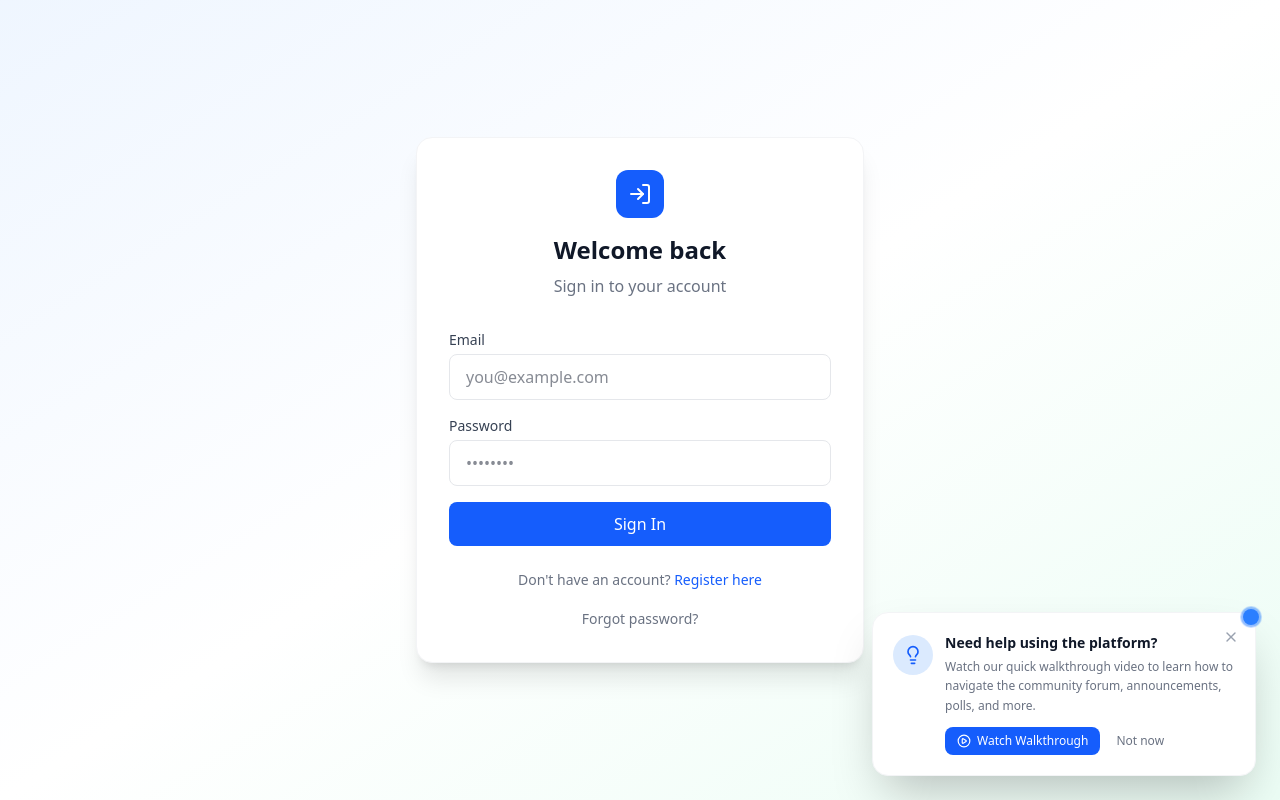
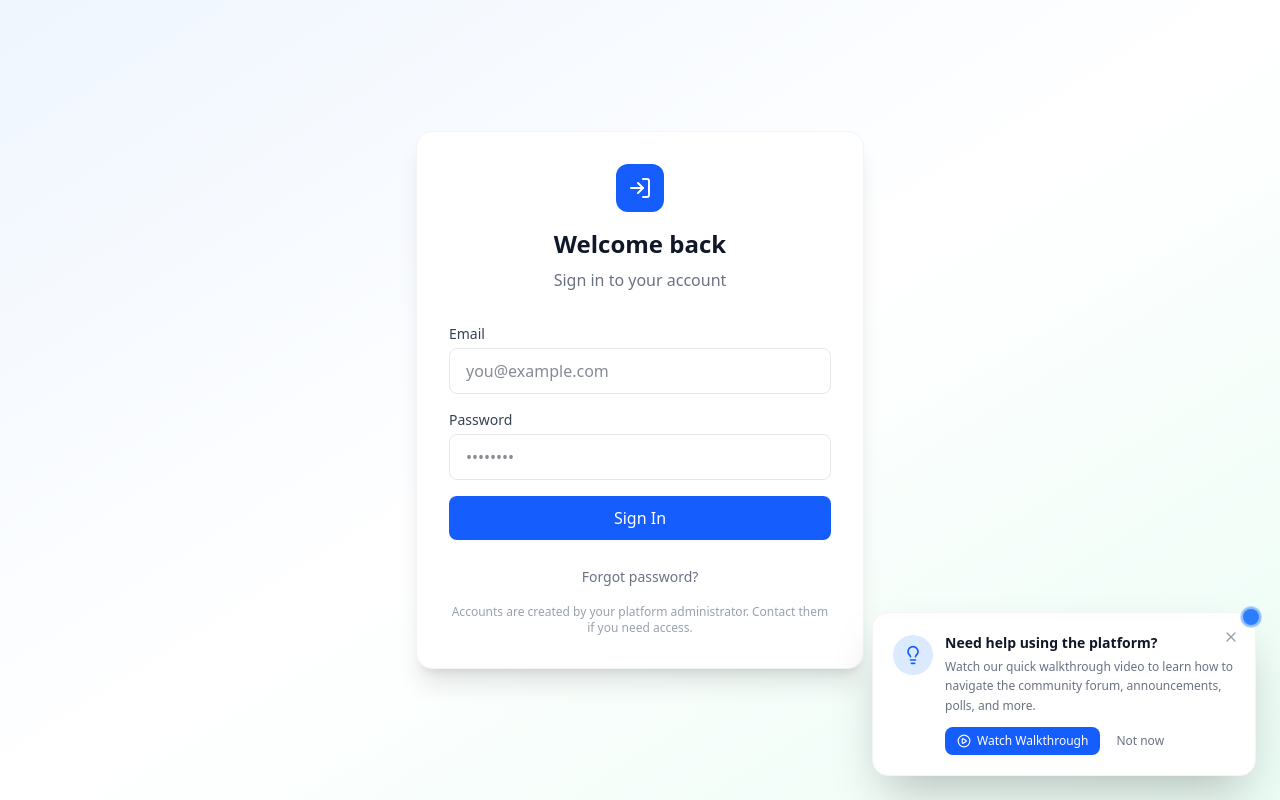
Before and after one commit to mohammedimran2901/hhc-community-platform, a Next.js app: page /auth/login in a window 1280 px wide. Built offline with nearby package versions, Linux system fonts and the light colour scheme.

Commit message:
Remove Register link from login page, show invite-only message

```diff
--- a/src/components/auth/LoginForm.tsx
+++ b/src/components/auth/LoginForm.tsx
@@ -96,17 +96,13 @@ export default function LoginForm() {
             </button>
           </form>
 
-          <div className="mt-6 text-center text-sm text-gray-500">
-            Don't have an account?{' '}
-            <Link href="/auth/register" className="text-blue-600 hover:text-blue-700 font-medium">
-              Register here
-            </Link>
-          </div>
-
-          <div className="mt-4 text-center">
+          <div className="mt-6 text-center">
             <Link href="/auth/forgot-password" className="text-sm text-gray-500 hover:text-gray-700">
               Forgot password?
             </Link>
+            <p className="mt-4 text-xs text-gray-400">
+              Accounts are created by your platform administrator. Contact them if you need access.
+            </p>
           </div>
         </div>
       </div>
```
